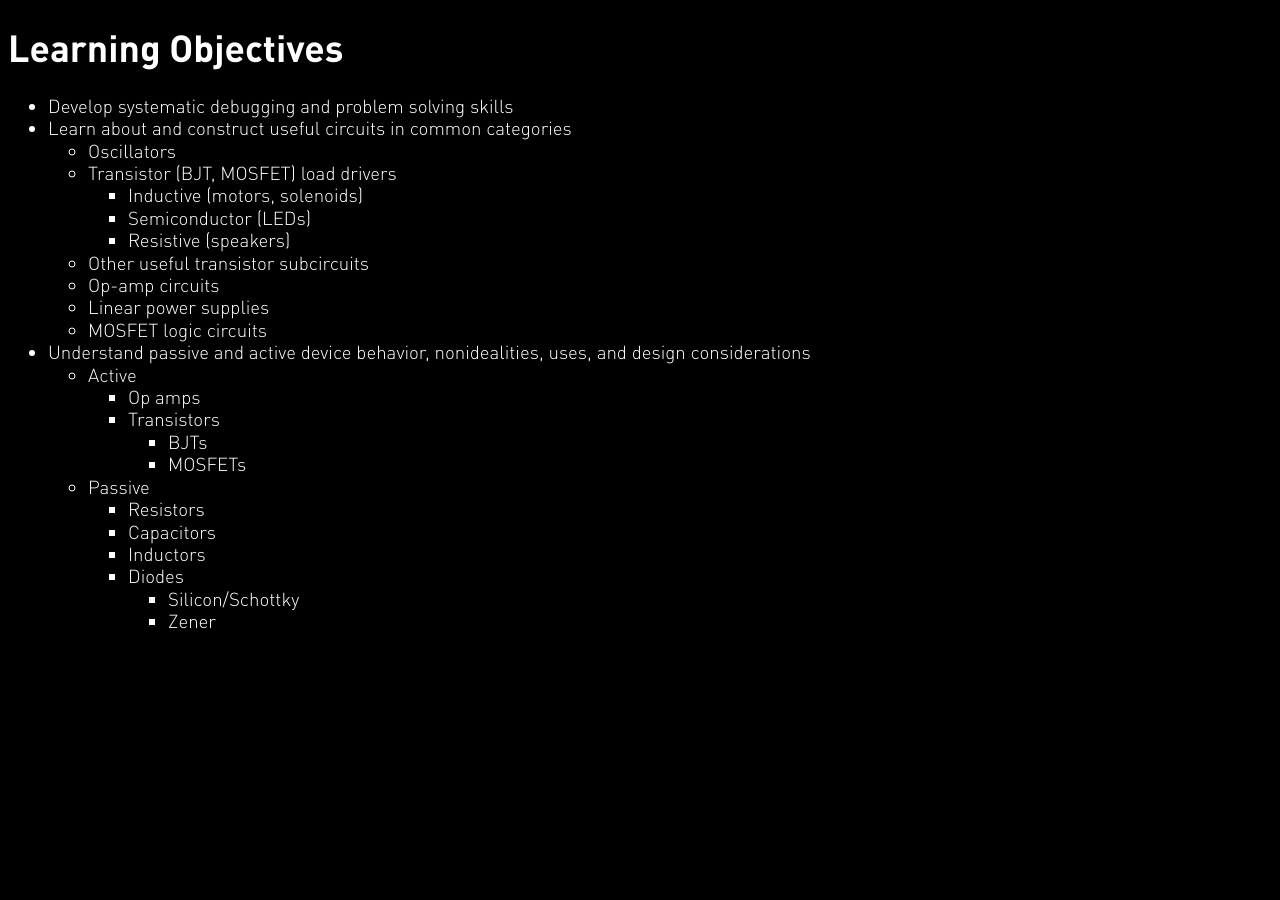
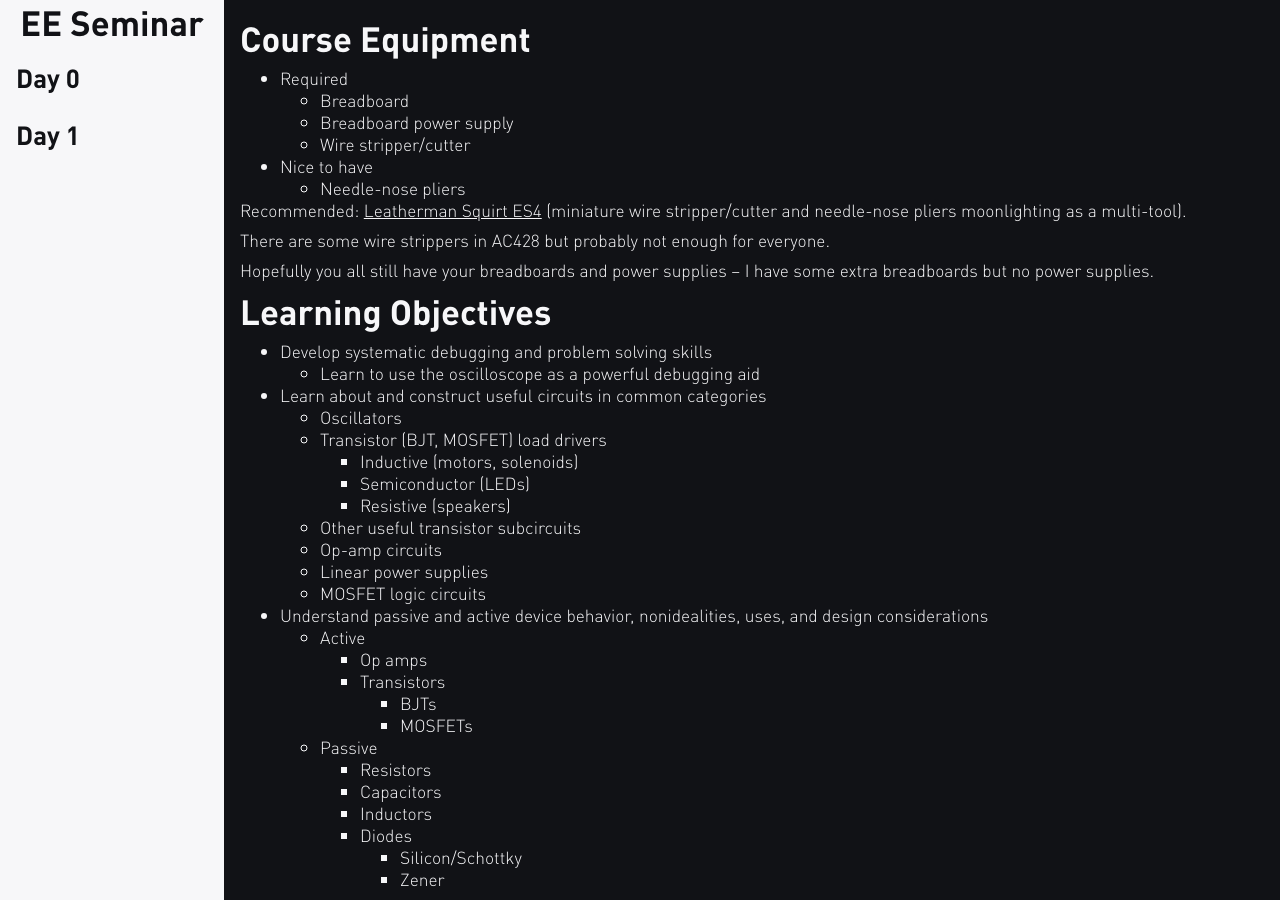
Before and after one commit to EvanDorsky/ee-seminar, a Jekyll site: the page built from index.md, in a window 1280 px wide. Built offline with Jekyll 4.4.1, drawn with Linux system fonts in a browser that asks for light colours.

Commit message:
Initial style, format, example content

```diff
--- /dev/null
+++ b/_includes/sidebar.html
@@ -0,0 +1,8 @@
+<a class="home" href="/"><h1>EE Seminar</h1></a>
+<ul id="class-list">
+{% for post in site.posts reversed %}
+    <a href={{ post.url }}><li {% if page.id == post.id %}class="selected"{% endif %}>
+        <h2>{{ post.title }}</h2>
+    </li></a>
+{% endfor %}
+</ul>
--- a/_layouts/default.html
+++ b/_layouts/default.html
@@ -1,5 +1,10 @@
 {% include header.html %}
-    <div id="container">
+<div id="container">
+    <div id="sidebar">
+        {% include sidebar.html %}
+    </div>
+    <div id="main">
         {{ content }}
     </div>
+</div>
 {% include footer.html %}
--- a/index.md
+++ b/index.md
@@ -2,9 +2,25 @@
 layout: default
 ---
 
+# Course Equipment
+
+- Required
+    - Breadboard
+    - Breadboard power supply
+    - Wire stripper/cutter
+- Nice to have
+    - Needle-nose pliers
+
+Recommended: [Leatherman Squirt ES4][lsquirt] (miniature wire stripper/cutter and needle-nose pliers moonlighting as a multi-tool).
+
+There are some wire strippers in AC428 but probably not enough for everyone.
+
+Hopefully you all still have your breadboards and power supplies -- I have some extra breadboards but no power supplies.
+
 # Learning Objectives
 
 - Develop systematic debugging and problem solving skills
+    + Learn to use the oscilloscope as a powerful debugging aid
 - Learn about and construct useful circuits in common categories
     + Oscillators
     + Transistor (BJT, MOSFET) load drivers
--- a/stylesheets/style.css
+++ b/stylesheets/style.css
@@ -18,11 +18,77 @@
   src: url("/font/DIN_OT/DINOT-Bold.otf") format('opentype');
   font-weight: 700;
 }
+a {
+  color: inherit;
+}
+a:active {
+  color: #00f;
+}
+* {
+  margin: 0;
+  padding: 0;
+}
+html,
+body {
+  min-height: 100%;
+  height: 100%;
+  max-height: 100%;
+}
 body {
   font-family: DIN;
   font-weight: 300;
-  font-size: 14pt;
-  line-height: 1.2;
-  background-color: #000;
-  color: #fff;
+  font-size: 13pt;
+  background-color: #111216;
+  color: #f7f7f9;
 }
+h1,
+h2,
+h3,
+h4,
+h5,
+h6 {
+  padding-bottom: 0.2em;
+}
+ul {
+  padding-left: 2.5rem;
+}
+p {
+  padding-bottom: 0.5rem;
+}
+#container {
+  display: flex;
+  height: 100%;
+  max-height: 100%;
+}
+#sidebar {
+  color: #111216;
+  background-color: #f7f7f9;
+  flex: 0 0 14rem;
+}
+#sidebar a.home {
+  text-align: center;
+  text-decoration: none;
+}
+#main {
+  padding: 1rem;
+  flex: 0 1 auto;
+  overflow: scroll;
+}
+ul#class-list {
+  padding: 0;
+  list-style-type: none;
+}
+ul#class-list a {
+  text-decoration: none;
+}
+ul#class-list li {
+  box-sizing: border-box;
+  padding: 0.6rem;
+  padding-left: 1rem;
+  width: 100%;
+}
+ul#class-list li.selected,
+ul#class-list li:hover {
+  color: #f7f7f9;
+  background-color: #111216;
+}
```
Also changed, not shown: other parts of index.md (+2 -0 lines), _layouts/post.html (+6 -4 lines), _posts/2016-01-30-rationale.md (deleted, +0 -14 lines), _posts/2016-01-31-day-0.md (added, +15 -0 lines), _posts/2016-01-31-day-1.md (added, +14 -0 lines), _stylus/style.styl (+67 -4 lines).
